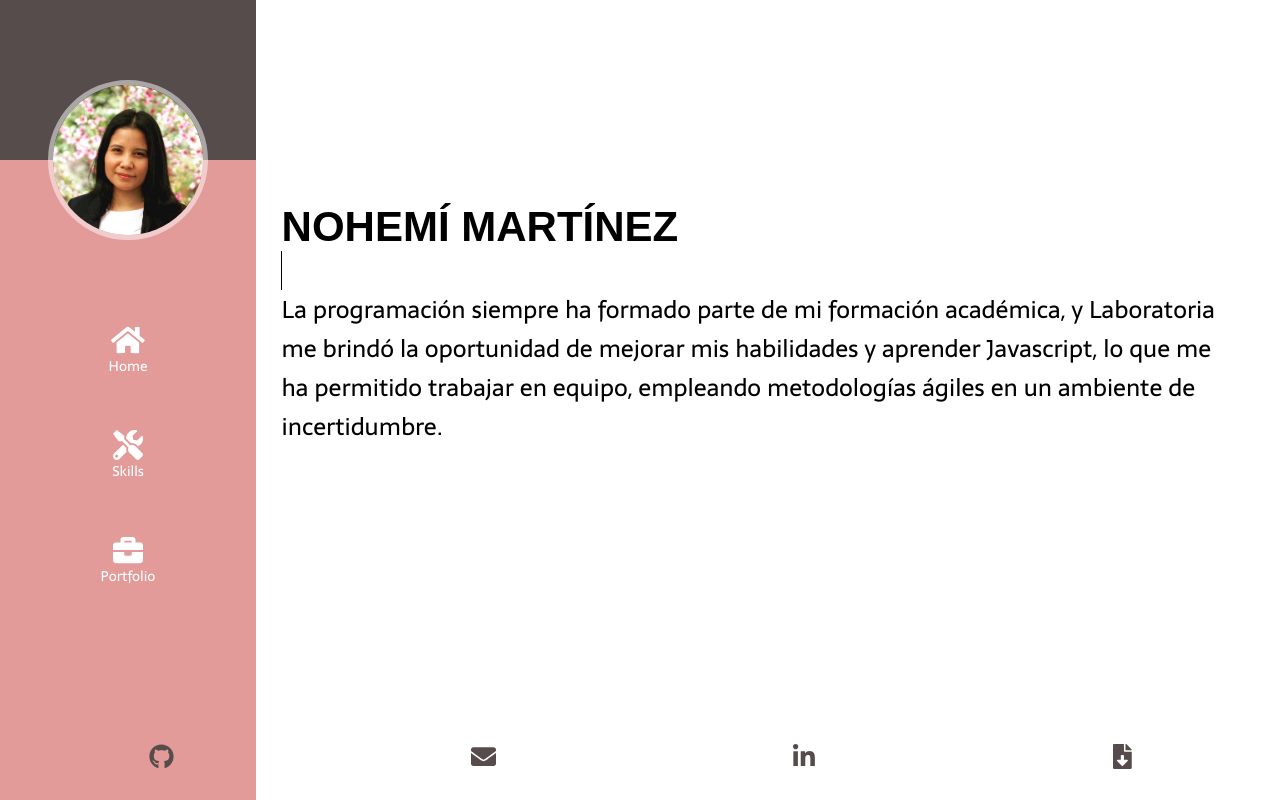
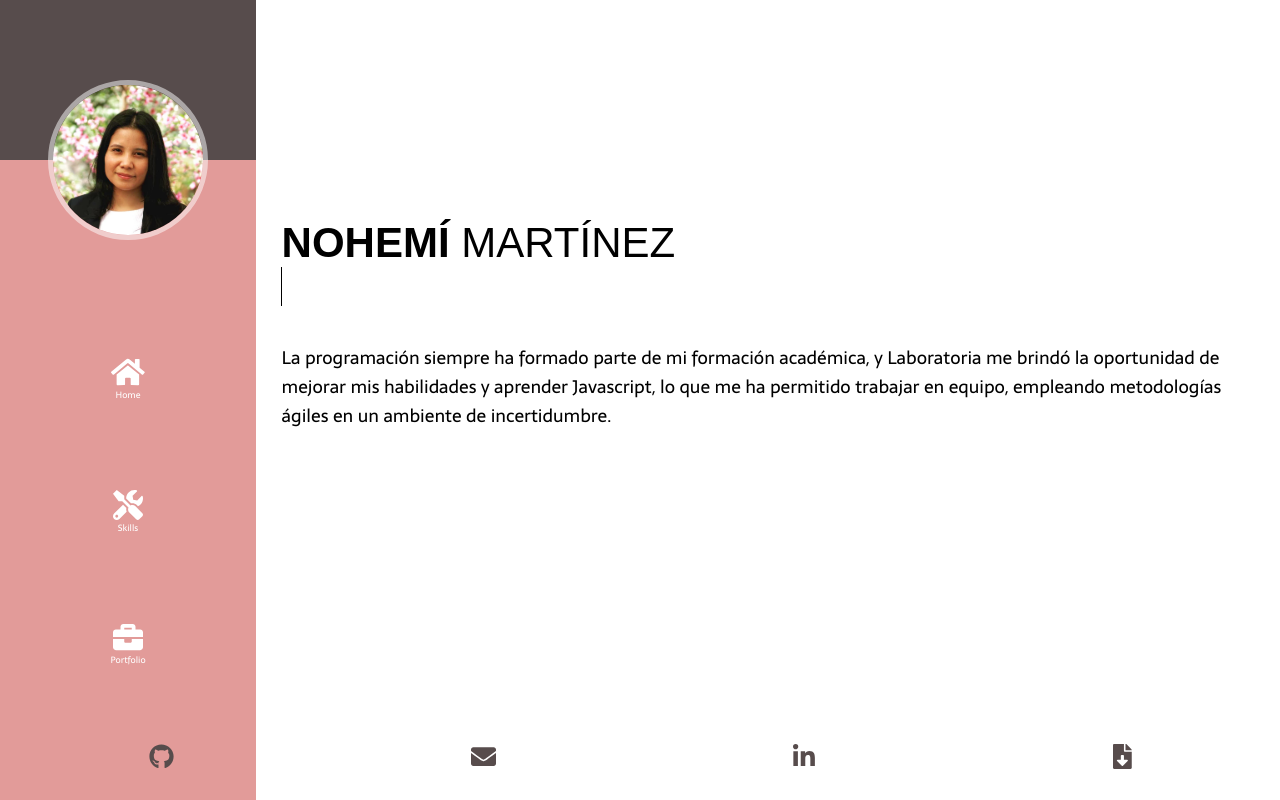
Before and after one commit to nohestmm/portfolio, a React (Create React App) app: page / in a window 1280 px wide. Built offline with nearby package versions, Linux system fonts and the light colour scheme; a web font is replaced by a local one.

Commit message:
adding css to projects view

```diff
--- a/src/App.css
+++ b/src/App.css
@@ -3,6 +3,7 @@
 #root{
     height: 100vh;
     width: 100vw;
+
 }
 .content-top {
     align-items: center;
@@ -472,6 +473,7 @@ width: 150px;
 
 }
 .name span{
+    font-display: 'Sarala', sans-serif;
     font-size: 42px;
     color: black;
 
@@ -481,17 +483,17 @@ width: 150px;
 
 }
 .paragraph{
+    margin-left: 0;
     text-align: left;
-    margin:0px;
-    font-size: 24px;
+    margin-top: 37px;
+    font-size: 18px;
 }
 .content-options{
-    height: 34%;
-
+    height: 40%;
       position: absolute;
     display: flex;
     flex-direction: column;
-    top: 40%;
+    top: 44%;
     width: 100%;
     justify-content: space-between;
     margin: 0;
@@ -529,10 +531,10 @@ width: 150px;
     display: flex;
     flex-direction: column;
     align-items: center;
-    font-size: 14px;
+    font-size: 9px;
 }
 .content-skills {
-    position: relative;
+    position: fixed;
     display: flex;
     align-items: center;
     flex-direction: column;
@@ -543,21 +545,22 @@ width: 150px;
     min-height: calc(100vh - 15%);
 }
 .content-project {
-    width: 80%;
-    position: relative;
-    /* top: 76px; */
+
     display: flex;
-    justify-content: center;
     align-items: center;
     flex-direction: column;
+    justify-content: center;
+    top: 9%;
+    width: 80%;
     left: 20%;
     min-height: calc(100vh - 15%);
 }
 .title-SkillProjects {
-    font-size: 50px;
+    width: 96%;
+    font-size: 34px;
     font-family: 'Sarala', sans-serif;
     color: #574c4c;
-    margin:0;
+    margin: 0 0 0 4%;
     }
 .content-iconskills {
         display: flex;
@@ -565,6 +568,7 @@ width: 150px;
         width: 100%;
         align-items: center;
         flex-wrap: wrap;
+
     }
 
     .content-icondetails {
@@ -572,12 +576,52 @@ width: 150px;
         background: #e29b9924;
     }
 .content-iconprojects {
-        width: 50%;
+    width: 30%;
     margin-bottom: 40px;
     display: flex;
     flex-direction: column;
     align-items: center;
-        /* margin: 30px 0px; */
+    padding-left: 2%;
+
+    }
+    .content-projectsdetails{
+      border-radius: 10px;
+
+    }
+    .content-projectsdetails:hover{
+        opacity: 0.4;
+        cursor: pointer;
+
+    }
+    .img-projects {
+        width: 100%;
+        height: 200px;
+        border-radius: 3px;
+        border: none;
     }
 
+    .name span:nth-child(2){
+        font-weight: 100;
+
     }
+
+    .fa-home:hover,
+.fa-tools:hover,
+.fa-briefcase:hover {
+    color: #574C4C;
+}
+.footer-ancle {
+    height: 25px;
+}
+.fa-github:hover,
+.fa-envelope:hover,
+.fa-linkedin-in:hover,
+.fa-file-download:hover,
+.fa-link:hover,
+.fa-search:hover {
+    color: #E29B99 ;
+}
+.rombo-icon{
+   background: #e29b9952;
+}
+}
--- a/src/Data/data.js
+++ b/src/Data/data.js
@@ -36,7 +36,7 @@ const data = [
     },
     {
         "title": "Hackthon Uber",
-        "image": "https://github.com/nohestmm/portfolio/blob/master/src/img/pinterest.jpg?raw=true",
+        "image": "https://raw.githubusercontent.com/nohestmm/portfolio/master/src/img/wheel-hackathon.jpg",
         "url": "https://hackathon-uber-3d509.firebaseapp.com/",
         "description": "Propuesta para la empresa Uber que incorpora la gamificacion como modelo de incentivo para los socios conductores",
         "github": "https://github.com/nohestmm/Hackathon-uber"
--- a/src/views/Home.jsx
+++ b/src/views/Home.jsx
@@ -13,7 +13,7 @@ const Home = () => {
         <img className="myphoto" src={photo} alt="" />
       </section>
       <section className="bottom-div">
-        <h1 className="name"><span>NOHEMÍ </span><span>MARTÍNEZ</span></h1>
+        <h1 className="name"><span className="first-name">NOHEMÍ </span><span>MARTÍNEZ</span></h1>
         <h6 className="text-bottom_name">{"<Front-end Developer/>"}<span >&#160;</span></h6>
         <p className="paragraph">La programación siempre ha formado
           parte de mi formación académica, y Laboratoria me brindó la
--- a/src/views/Projects.jsx
+++ b/src/views/Projects.jsx
@@ -38,7 +38,7 @@ class Projects extends React.Component {
               data.map((el, index) =>
                 <div className="content-iconprojects" key={index}>
                   <div className="content-projectsdetails">
-                    <img className="img-projects" src={el.image} alt={el.title} />
+                    <img className="img-projects" src={el.image} alt={el.title} onClick={() => this.showpreview(el.image)} />
                   </div>
                   <div className="icons-bottomproject">
                     <a className="rombo-icon"
```
Lines whose indentation alone changed are shown as unchanged.
